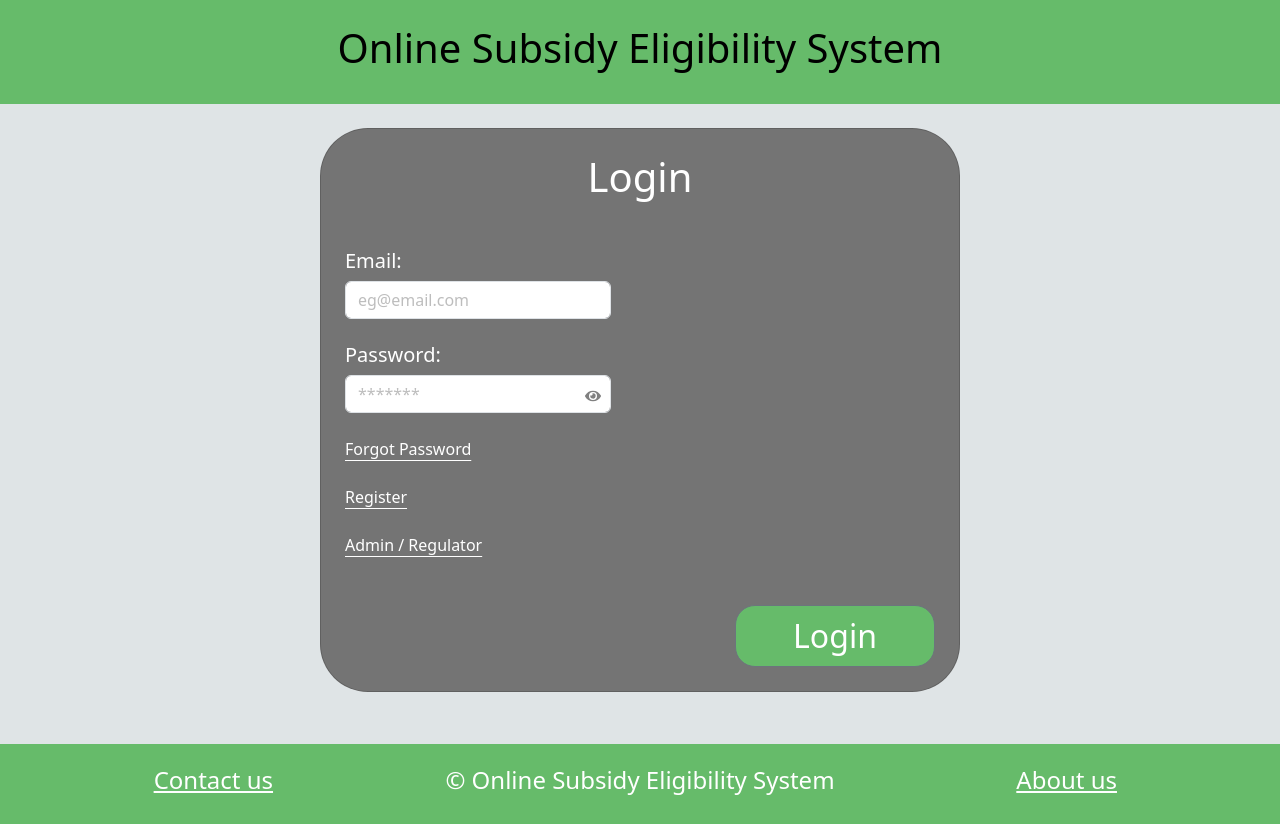
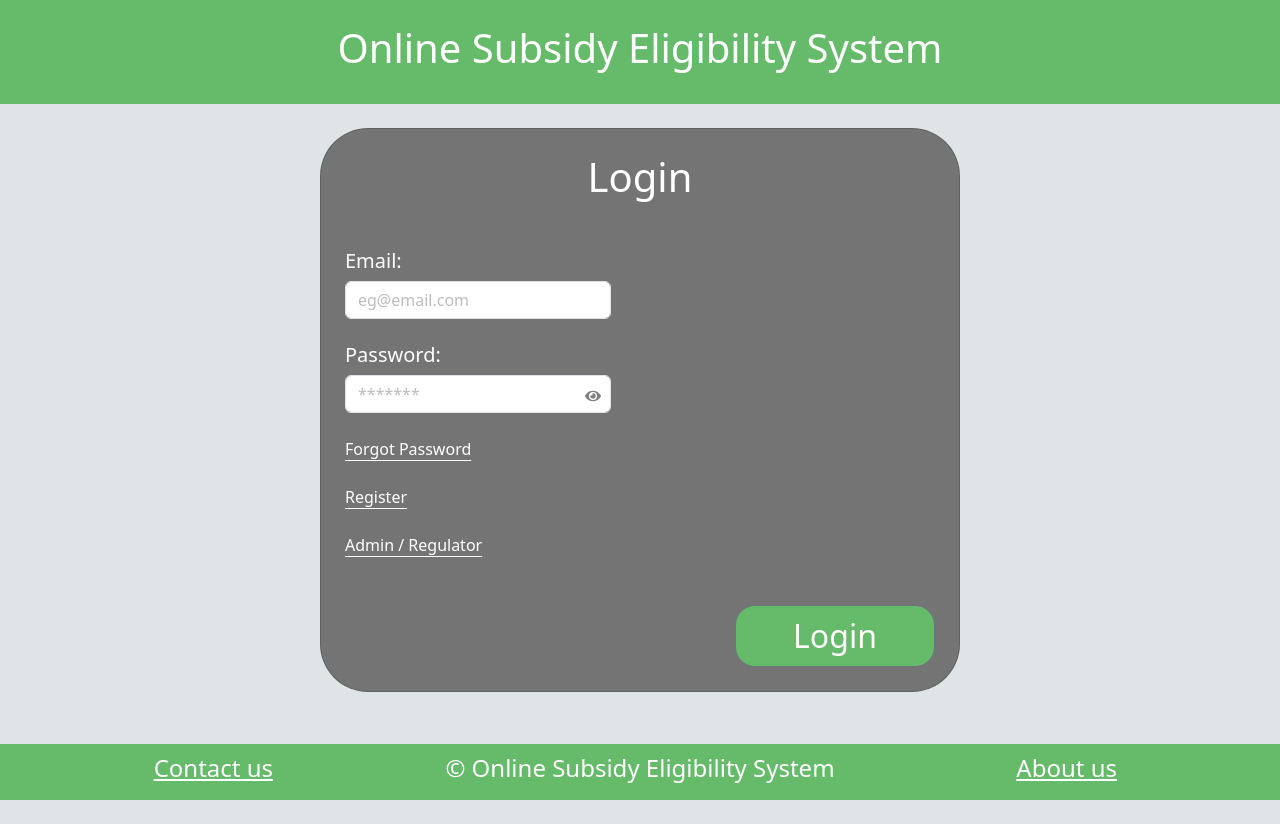
Before and after one commit to mohd301/b-tech-course-project, a React (Create React App) app in the folder client/: page / in a window 1280 px wide. After the commit the page ends 800 px from the top, so only its background shows below. Built offline with nearby package versions, Linux system fonts and the light colour scheme.

Commit message:
Updated styling; Header can now show Navbar

```diff
--- a/client/src/comps/Footer.js
+++ b/client/src/comps/Footer.js
@@ -5,7 +5,7 @@ export default function Footer(){
     return(
         <>
 
-        <Container fluid style={{background:colors.primaryColor,height:'10vh'}} className="align-content-center text-center ">
+        <Container fluid style={{background:colors.primaryColor,height:'7vh'}} className="align-content-center text-center ">
 
             <Row >
             <Col md="4"><h4 style={{color:"white"}}><u> Contact us </u></h4>
--- a/client/src/comps/Header.js
+++ b/client/src/comps/Header.js
@@ -1,10 +1,19 @@
-import { Container,Col, Row } from "reactstrap";
+import { Container } from "reactstrap";
 import { colors } from "../styles/colors.js";
+import Navbar from "../compsMisc/Navbar.js"
+import { useDispatch, useSelector } from "react-redux"
 
 export default function Header() {
+    const user = useSelector(state => state.user.user)
     return (
-        <Container fluid style={{ background: colors.primaryColor, minHeight: '10vh' }} className="p-4 text-center">
-            <h1>Online Subsidy Eligibility System</h1>
-        </Container>
+        <>
+            <Container fluid style={{ background: colors.primaryColor, minHeight: '7vh' }} className="p-4 d-flex align-items-center justify-content-center">
+                <h1 style={{ color: "white" }}>Online Subsidy Eligibility System</h1>
+            </Container>
+
+            {user && (
+                <Navbar />
+            )}
+        </>
     )
 }
```
